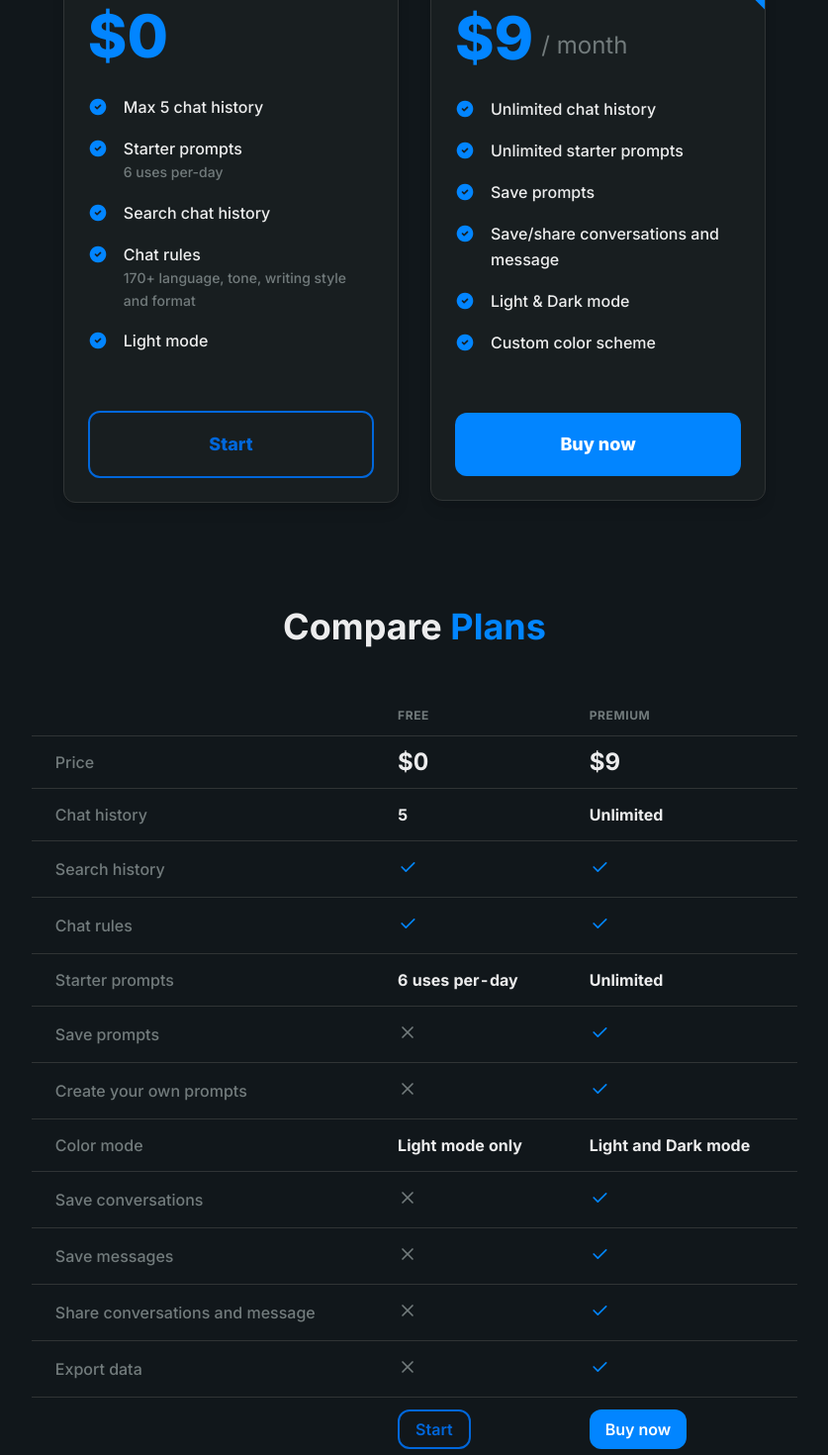
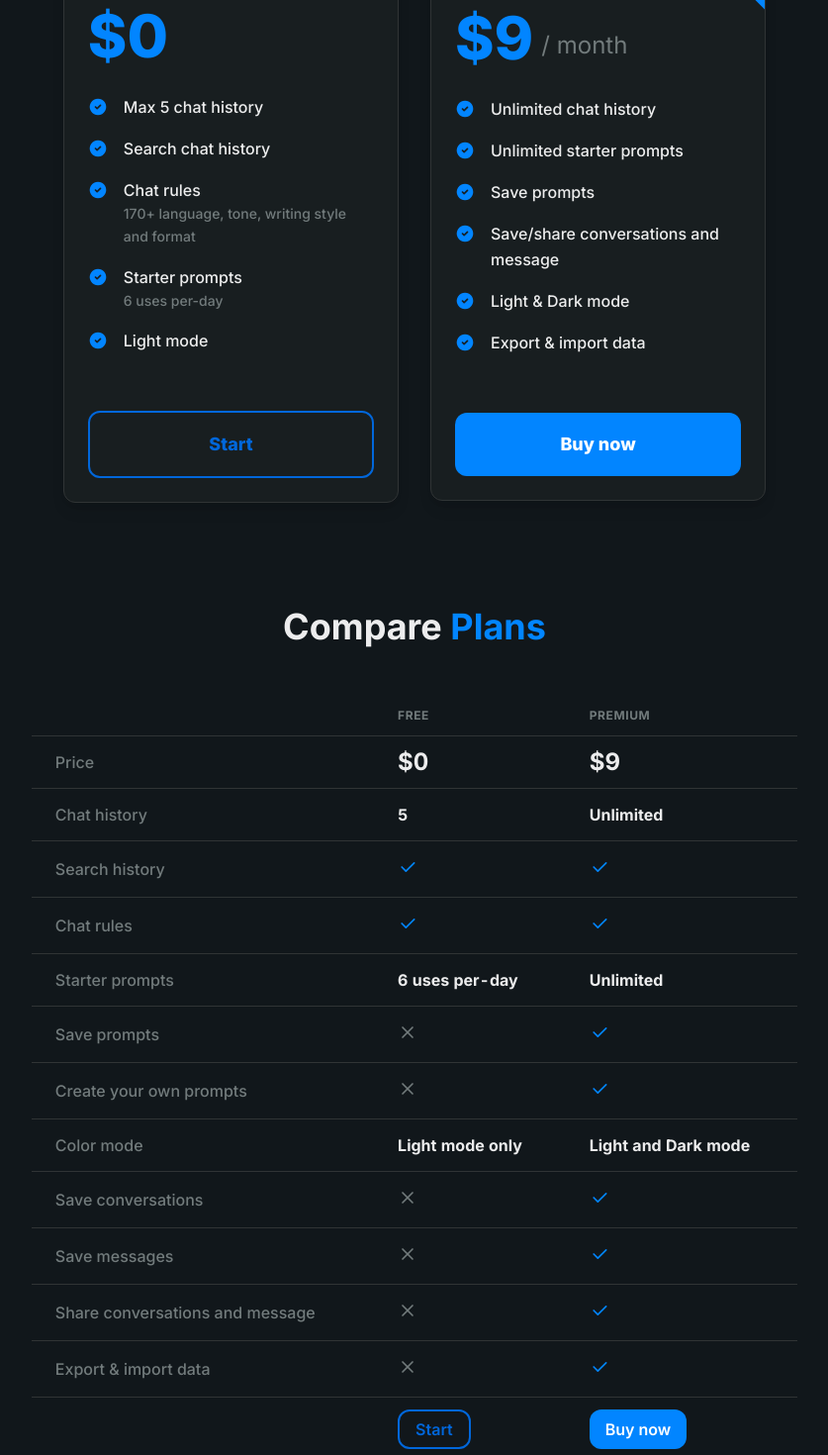
Before and after one commit to gifaeriyanto/lesseffort-chat, a React (Create React App) app: page /signup in a window 1280 px wide. Shown: the part 340-1810 px from the top of the page at 99% size, without its empty margins (221-1058 px from the left). Built offline with nearby package versions, Linux system fonts and the light colour scheme; what react-indexed-db would draw is missing.

Commit message:
feat: export import data feature

```diff
--- a/src/components/pricingPlans/comparePlans.tsx
+++ b/src/components/pricingPlans/comparePlans.tsx
@@ -106,7 +106,7 @@ const features: [string, string | JSX.Element, string | JSX.Element][] = [
     />,
   ],
   [
-    'Export data',
+    'Export & import data',
     <Icon key="export_free" as={TbX} color="gray.400" fontSize="xl" />,
     <Icon key="export_premium" as={TbCheck} color="blue.500" fontSize="xl" />,
   ],
--- a/src/components/pricingPlans/index.tsx
+++ b/src/components/pricingPlans/index.tsx
@@ -30,9 +30,9 @@ export const PricingPlans: React.FC<PricingPlansProps> = ({ onSelect }) => (
           time: '',
           features: [
             'Max 5 chat history',
-            ['Starter prompts', '6 uses per-day'],
             'Search chat history',
             ['Chat rules', '170+ language, tone, writing style and format'],
+            ['Starter prompts', '6 uses per-day'],
             'Light mode',
           ],
         }}
@@ -62,7 +62,7 @@ export const PricingPlans: React.FC<PricingPlansProps> = ({ onSelect }) => (
             'Save prompts',
             'Save/share conversations and message',
             'Light & Dark mode',
-            'Custom color scheme',
+            'Export & import data',
           ],
         }}
         button={
```
